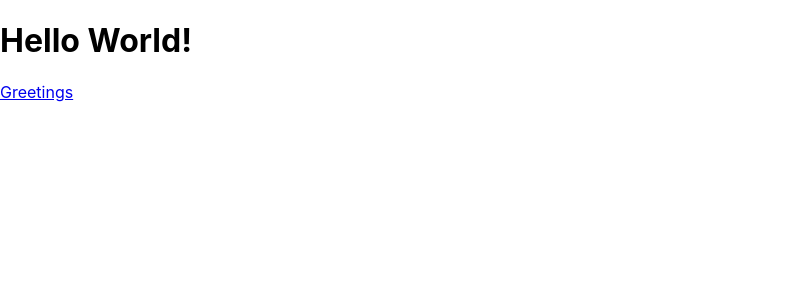
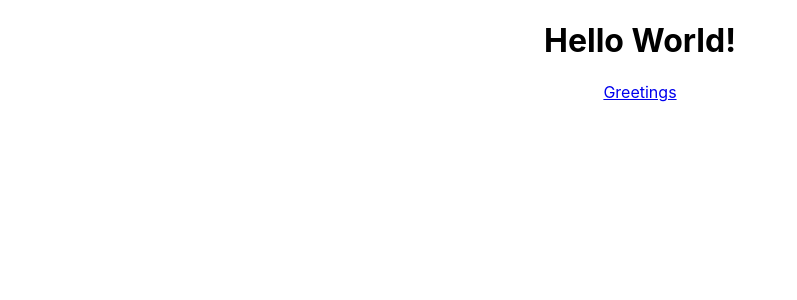
Before and after one commit to abdulhamiid/hello-react-front-end, a React (Create React App) app: page / in a window 1280 px wide. Shown: the top 300 px of the page, without its empty margins (0-797 px from the left). Built offline with nearby package versions, Linux system fonts and the light colour scheme.

Commit message:
Align text to the center

```diff
--- a/src/components/views/Home.js
+++ b/src/components/views/Home.js
@@ -3,7 +3,7 @@ import { Link } from 'react-router-dom';
 
 function Home() {
   return (
-    <div>
+    <div className="container">
       <h1>Hello World!</h1>
       <Link to='/greetings' exact="true">Greetings</Link>
     </div>
--- a/src/index.css
+++ b/src/index.css
@@ -11,3 +11,9 @@ code {
   font-family: source-code-pro, Menlo, Monaco, Consolas, 'Courier New',
     monospace;
 }
+
+.container {
+  text-align: center;
+  width: 100%;
+  margin: auto;
+}
```
